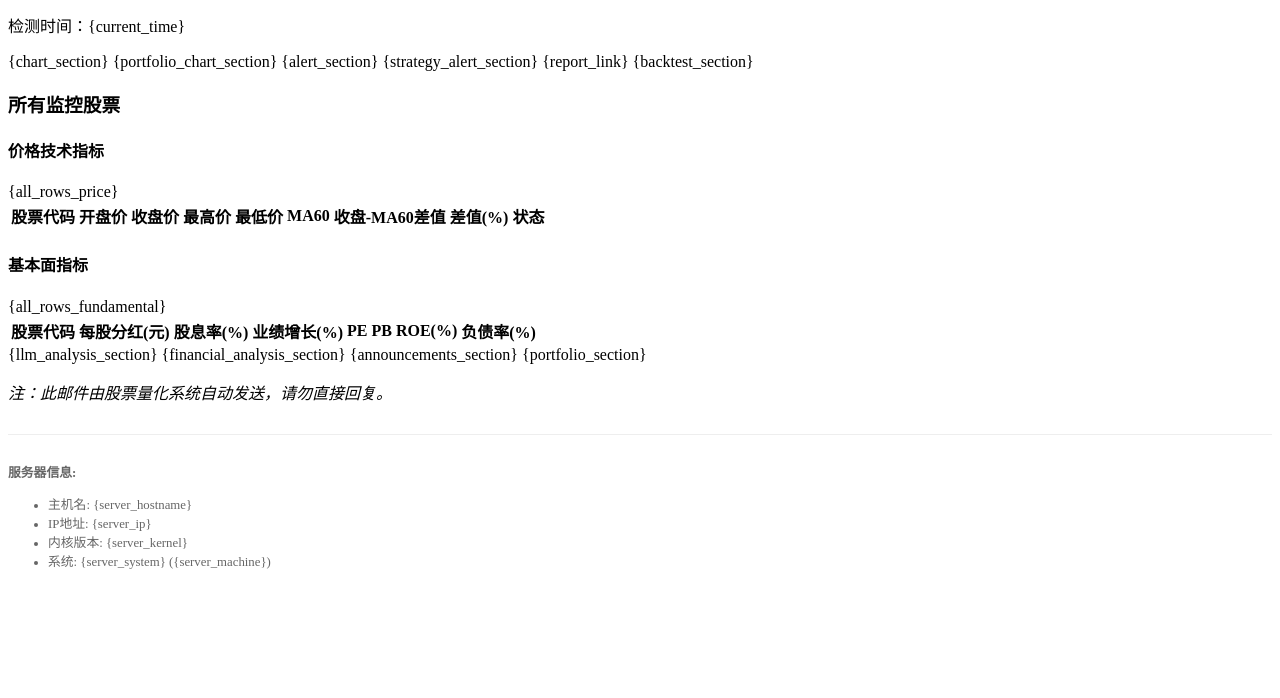
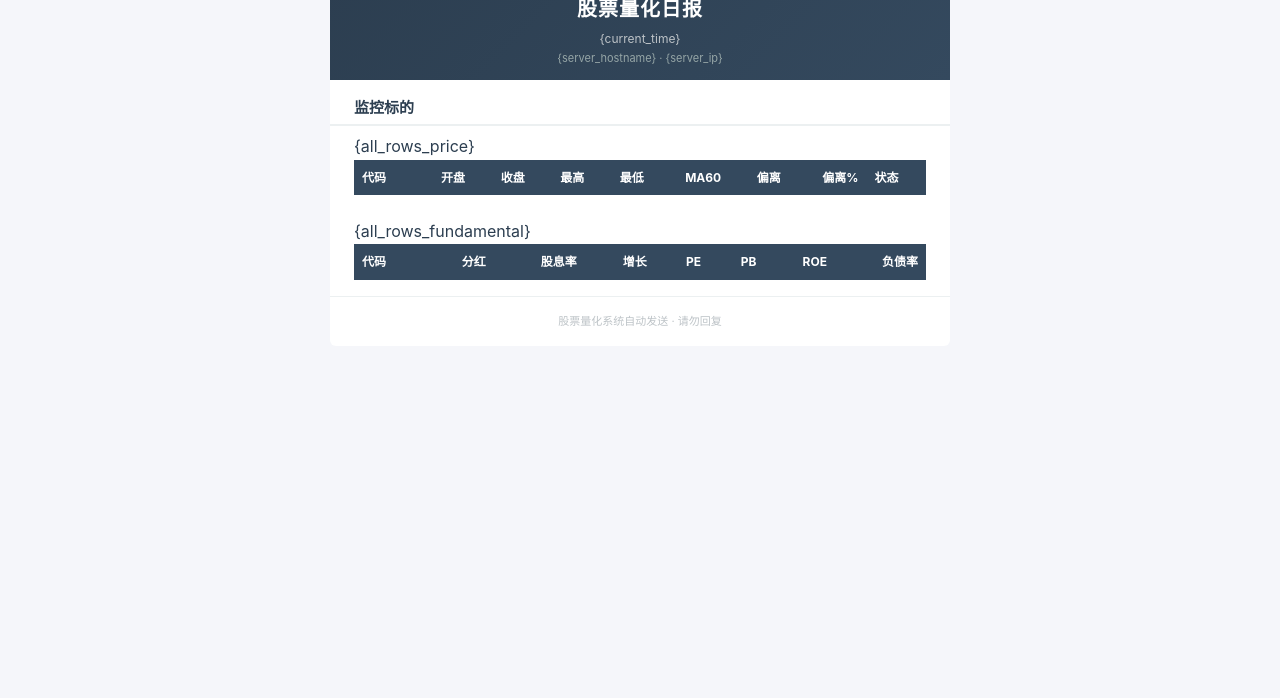
Before and after one commit to Saltflow/trade_eyes_keeper, a plain HTML site: page src/templates/email_template.html in a window 1280 px wide. Shown: the part 102-800 px from the top of the page. Drawn offline with Linux system fonts and the light colour scheme.

Commit message:
refactor: email redesign with inline styles, dual links, dark headers

```diff
--- a/src/templates/email_template.html
+++ b/src/templates/email_template.html
@@ -1,102 +1,109 @@
 <!DOCTYPE html>
-<html>
+<html lang="zh-CN">
 <head>
-    <meta charset="utf-8">
-    <title>股票提醒通知</title>
-    <style>
-        table {{
-            border-collapse: collapse;
-            width: 100%;
-            margin: 20px 0;
-        }}
-        th, td {{
-            border: 1px solid #ddd;
-            padding: 8px;
-            text-align: left;
-        }}
-        th {{
-            background-color: #f2f2f2;
-            font-weight: bold;
-        }}
-        .alert-row {{
-            background-color: #fff8e1;
-        }}
-        .positive {{
-            color: #4caf50;
-        }}
-        .negative {{
-            color: #f44336;
-        }}
-    </style>
+<meta charset="utf-8">
+<meta name="viewport" content="width=device-width, initial-scale=1.0">
+<style>
+  .positive {{ color: #27ae60 }}
+  .negative {{ color: #c0392b }}
+  .alert-row {{ background: #fef9e7 }}
+</style>
+<title>股票提醒通知</title>
 </head>
-<body>
-    <h2>股票提醒通知</h2>
-    <p>系统检测到以下股票满足条件：<strong>当天最低价 &lt; MA60（前复权）</strong></p>
-    <p>检测时间：{current_time}</p>
+<body style="margin:0;padding:0;background:#f5f6fa;font-family:-apple-system,'Microsoft YaHei','PingFang SC',sans-serif;line-height:1.6;color:#2c3e50">
 
-    {chart_section}
+<!-- Outer wrapper -->
+<table role="presentation" style="width:100%;background:#f5f6fa;padding:0" cellpadding="0" cellspacing="0" border="0">
+<tr><td align="center" style="padding:20px 0">
 
-    {portfolio_chart_section}
+<!-- Inner container: 620px max -->
+<table role="presentation" style="max-width:620px;width:100%;background:#fff;border-radius:6px;margin:0 auto" cellpadding="0" cellspacing="0" border="0">
 
-    {alert_section}
+<!-- Header -->
+<tr>
+<td style="padding:24px 24px 12px;background:linear-gradient(135deg,#2c3e50,#34495e);border-radius:6px 6px 0 0;text-align:center">
+  <div style="font-size:20px;font-weight:700;color:#fff;letter-spacing:1px">股票量化日报</div>
+  <div style="font-size:12px;color:#bdc3c7;margin-top:4px">{current_time}</div>
+  <div style="font-size:11px;color:#95a5a6;margin-top:2px">{server_hostname} · {server_ip}</div>
+</td>
+</tr>
 
-    {strategy_alert_section}
+<!-- Report Links -->
+{report_link}
 
-    {report_link}
+<!-- Chart section -->
+{chart_section}
+{portfolio_chart_section}
 
-    {backtest_section}
+<!-- Alerts -->
+{alert_section}
+{strategy_alert_section}
 
-    <h3>所有监控股票</h3>
+<!-- Backtest -->
+{backtest_section}
 
-    <h4>价格技术指标</h4>
-    <table>
-        <tr>
-            <th>股票代码</th>
-            <th>开盘价</th>
-            <th>收盘价</th>
-            <th>最高价</th>
-            <th>最低价</th>
-            <th>MA60</th>
-            <th>收盘-MA60差值</th>
-            <th>差值(%)</th>
-            <th>状态</th>
-        </tr>
-        {all_rows_price}
-    </table>
+<!-- Monitoring -->
+<tr><td style="padding:16px 24px 4px;border-bottom:2px solid #ecf0f1">
+  <div style="font-size:15px;font-weight:600;color:#2c3e50">监控标的</div>
+</td></tr>
+<tr><td style="padding:8px 24px 16px">
+  <table role="presentation" style="width:100%;border-collapse:collapse;font-size:12px" cellpadding="6" cellspacing="0" border="0">
+    <thead>
+      <tr style="background:#34495e;color:#fff">
+        <th style="text-align:left;padding:8px">代码</th>
+        <th style="text-align:right;padding:8px">开盘</th>
+        <th style="text-align:right;padding:8px">收盘</th>
+        <th style="text-align:right;padding:8px">最高</th>
+        <th style="text-align:right;padding:8px">最低</th>
+        <th style="text-align:right;padding:8px">MA60</th>
+        <th style="text-align:right;padding:8px">偏离</th>
+        <th style="text-align:right;padding:8px">偏离%</th>
+        <th style="text-align:left;padding:8px">状态</th>
+      </tr>
+    </thead>
+    <tbody>
+{all_rows_price}
+    </tbody>
+  </table>
+</td></tr>
+<tr><td style="padding:8px 24px 16px">
+  <table role="presentation" style="width:100%;border-collapse:collapse;font-size:12px" cellpadding="6" cellspacing="0" border="0">
+    <thead>
+      <tr style="background:#34495e;color:#fff">
+        <th style="text-align:left;padding:8px">代码</th>
+        <th style="text-align:right;padding:8px">分红</th>
+        <th style="text-align:right;padding:8px">股息率</th>
+        <th style="text-align:right;padding:8px">增长</th>
+        <th style="text-align:right;padding:8px">PE</th>
+        <th style="text-align:right;padding:8px">PB</th>
+        <th style="text-align:right;padding:8px">ROE</th>
+        <th style="text-align:right;padding:8px">负债率</th>
+      </tr>
+    </thead>
+    <tbody>
+{all_rows_fundamental}
+    </tbody>
+  </table>
+</td></tr>
 
-    <h4>基本面指标</h4>
-    <table>
-        <tr>
-            <th>股票代码</th>
-            <th>每股分红(元)</th>
-            <th>股息率(%)</th>
-            <th>业绩增长(%)</th>
-            <th>PE</th>
-            <th>PB</th>
-            <th>ROE(%)</th>
-            <th>负债率(%)</th>
-        </tr>
-        {all_rows_fundamental}
-    </table>
+<!-- LLM / Financial / Announcements -->
+{llm_analysis_section}
+{financial_analysis_section}
+{announcements_section}
 
-    {llm_analysis_section}
+<!-- Portfolio -->
+{portfolio_section}
 
-    {financial_analysis_section}
+<!-- Footer -->
+<tr>
+<td style="padding:16px 24px;border-top:1px solid #ecf0f1;text-align:center;font-size:11px;color:#bdc3c7">
+  股票量化系统自动发送 · 请勿回复
+</td>
+</tr>
 
-    {announcements_section}
+</table>
+</td></tr>
+</table>
 
-    {portfolio_section}
-
-    <p><em>注：此邮件由股票量化系统自动发送，请勿直接回复。</em></p>
-
-    <div style="margin-top: 30px; padding-top: 15px; border-top: 1px solid #eee; font-size: 0.8em; color: #666;">
-        <p><strong>服务器信息:</strong></p>
-        <ul>
-            <li>主机名: {server_hostname}</li>
-            <li>IP地址: {server_ip}</li>
-            <li>内核版本: {server_kernel}</li>
-            <li>系统: {server_system} ({server_machine})</li>
-        </ul>
-    </div>
 </body>
 </html>
```
Also changed, not shown: 1 other file.
